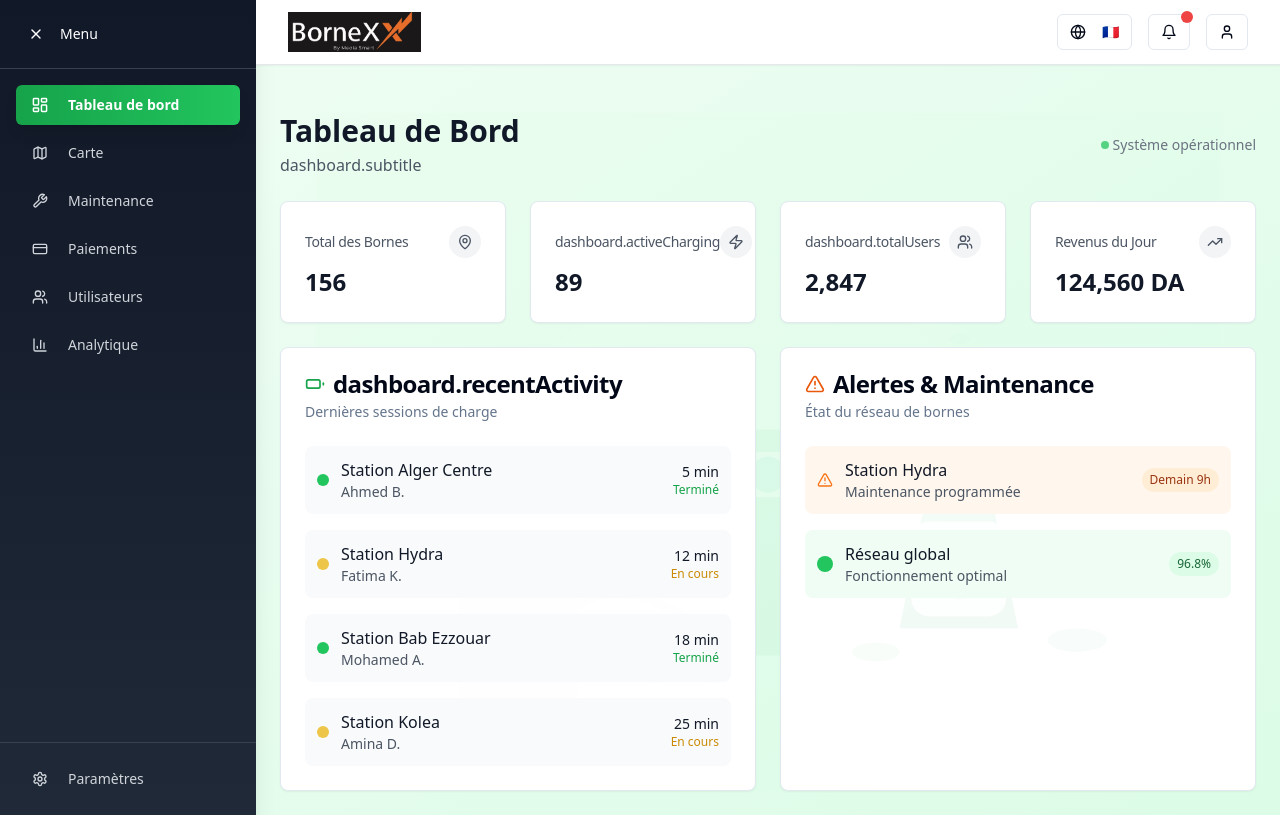
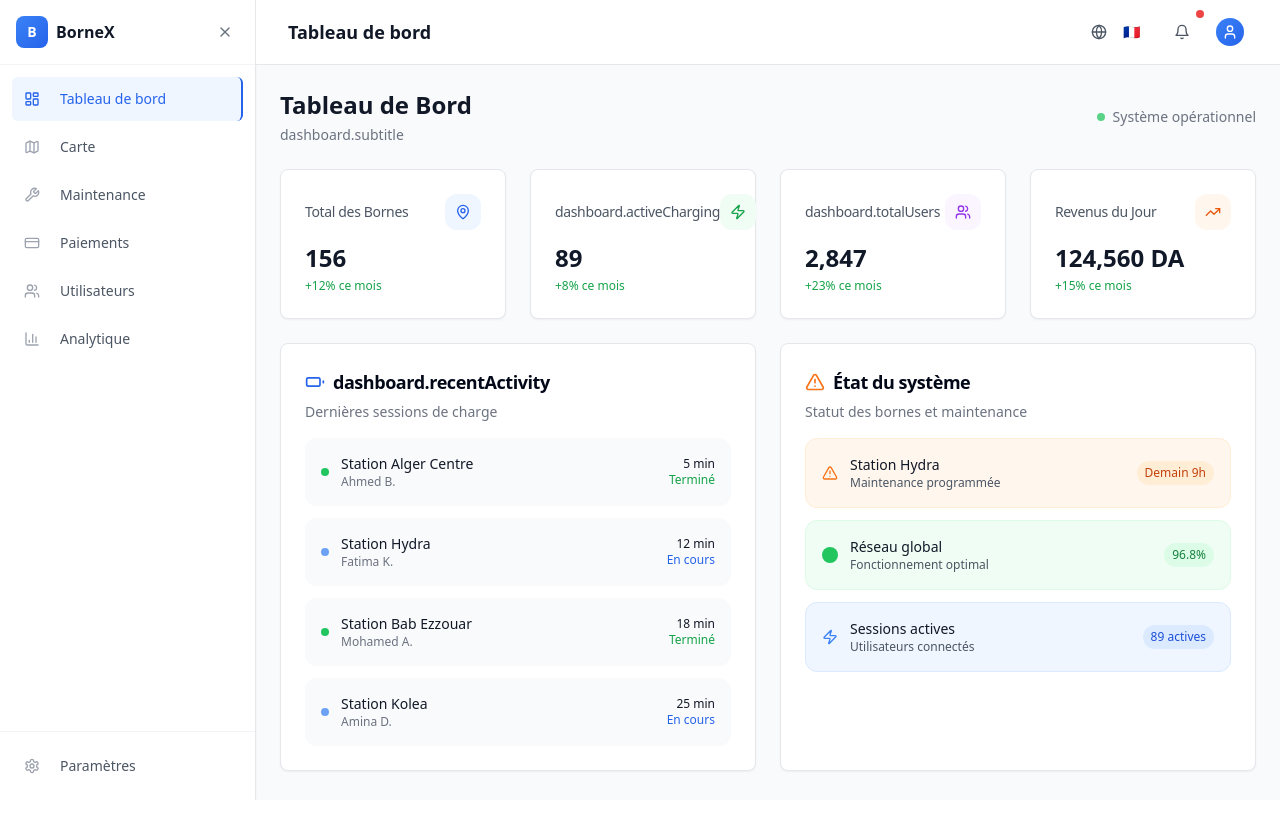
Before and after one commit to fahdfidou/bornex-constantine, a React (Vite) app: page / in a window 1280 px wide. Built offline with nearby package versions, Linux system fonts and the light colour scheme.

Commit message:
Refactor: Apply Tuya Smart design principles
Transform the application's visual design to align with the Tuya Smart aesthetic, including color schemes, typography, and component styling.

```diff
--- a/src/components/Dashboard/Dashboard.tsx
+++ b/src/components/Dashboard/Dashboard.tsx
@@ -4,7 +4,6 @@ import { useLanguage } from '../../contexts/LanguageContext';
 import StatsCard from './StatsCard';
 import { Battery, Zap, Users, TrendingUp, MapPin, AlertTriangle } from 'lucide-react';
 import { Card, CardContent, CardDescription, CardHeader, CardTitle } from '@/components/ui/card';
-import ElectricStationBackground from '../UI/ElectricStationBackground';
 
 const Dashboard = () => {
   const { t } = useLanguage();
@@ -15,28 +14,28 @@ const Dashboard = () => {
       value: '156',
       icon: MapPin,
       trend: '+12%',
-      color: 'text-green-600'
+      color: 'blue'
     },
     {
       title: t('dashboard.activeCharging'),
       value: '89',
       icon: Zap,
       trend: '+8%',
-      color: 'text-blue-600'
+      color: 'green'
     },
     {
       title: t('dashboard.totalUsers'),
       value: '2,847',
       icon: Users,
       trend: '+23%',
-      color: 'text-purple-600'
+      color: 'purple'
     },
     {
       title: t('dashboard.revenue'),
       value: '124,560 DA',
       icon: TrendingUp,
       trend: '+15%',
-      color: 'text-green-600'
+      color: 'orange'
     }
   ];
 
@@ -48,28 +47,27 @@ const Dashboard = () => {
   ];
 
   return (
-    <div className="space-y-6 relative">
-      <ElectricStationBackground variant="green" className="opacity-5" />
-
-      <div className="flex items-center justify-between relative z-10">
+    <div className="space-y-6">
+      {/* Header */}
+      <div className="flex items-center justify-between">
         <div>
-          <h1 className="text-3xl font-bold text-gray-900">{t('dashboard.title')}</h1>
-          <p className="text-gray-600 mt-1">{t('dashboard.subtitle')}</p>
+          <h1 className="text-2xl font-bold text-gray-900">{t('dashboard.title')}</h1>
+          <p className="text-gray-500 mt-1 text-sm">{t('dashboard.subtitle')}</p>
         </div>
         <div className="flex items-center space-x-2 text-sm text-gray-500">
-          <div className="flex items-center space-x-1">
+          <div className="flex items-center space-x-2">
             <div className="w-2 h-2 bg-green-500 rounded-full animate-pulse"></div>
             <span>Système opérationnel</span>
           </div>
         </div>
       </div>
 
-      {/* Stats Cards avec animation */}
-      <div className="grid grid-cols-1 md:grid-cols-2 lg:grid-cols-4 gap-6 relative z-10">
+      {/* Stats Cards */}
+      <div className="grid grid-cols-1 md:grid-cols-2 lg:grid-cols-4 gap-6">
         {stats.map((stat, index) => (
           <div
             key={stat.title}
-            className="transform transition-all duration-300 hover:scale-105 hover:shadow-lg"
+            className="transform transition-all duration-300 hover:scale-105"
             style={{ animationDelay: `${index * 100}ms` }}
           >
             <StatsCard {...stat} />
@@ -77,80 +75,93 @@ const Dashboard = () => {
         ))}
       </div>
 
-      {/* Activité récente avec fond */}
-      <div className="grid grid-cols-1 lg:grid-cols-2 gap-6 relative z-10">
-        <Card className="relative overflow-hidden">
-          <ElectricStationBackground variant="charging" className="opacity-5" />
-          <CardHeader className="relative z-10">
-            <CardTitle className="flex items-center space-x-2">
-              <Battery className="h-5 w-5 text-green-600" />
+      {/* Content Grid */}
+      <div className="grid grid-cols-1 lg:grid-cols-2 gap-6">
+        {/* Recent Activity */}
+        <Card className="shadow-sm border-gray-200">
+          <CardHeader className="pb-4">
+            <CardTitle className="flex items-center space-x-2 text-lg">
+              <Battery className="h-5 w-5 text-blue-600" />
               <span>{t('dashboard.recentActivity')}</span>
             </CardTitle>
-            <CardDescription>Dernières sessions de charge</CardDescription>
+            <CardDescription className="text-sm text-gray-500">
+              Dernières sessions de charge
+            </CardDescription>
           </CardHeader>
-          <CardContent className="relative z-10">
-            <div className="space-y-4">
+          <CardContent className="space-y-3">
             {recentActivity.map((activity) => (
-                <div key={activity.id} className="flex items-center justify-between p-3 bg-gray-50 rounded-lg transition-colors hover:bg-gray-100">
+              <div key={activity.id} className="flex items-center justify-between p-4 bg-gray-50 rounded-xl hover:bg-gray-100 transition-colors">
                 <div className="flex items-center space-x-3">
-                    <div className={`w-3 h-3 rounded-full ${
-                      activity.status === 'charging' ? 'bg-yellow-500 animate-pulse' : 'bg-green-500'
+                  <div className={`w-2 h-2 rounded-full ${
+                    activity.status === 'charging' ? 'bg-blue-500 animate-pulse' : 'bg-green-500'
                   }`}></div>
                   <div>
-                      <p className="font-medium text-gray-900">{activity.station}</p>
-                      <p className="text-sm text-gray-600">{activity.user}</p>
+                    <p className="font-medium text-gray-900 text-sm">{activity.station}</p>
+                    <p className="text-xs text-gray-500">{activity.user}</p>
                   </div>
                 </div>
                 <div className="text-right">
-                    <p className="text-sm font-medium text-gray-900">{activity.time}</p>
+                  <p className="text-xs font-medium text-gray-900">{activity.time}</p>
                   <p className={`text-xs ${
-                      activity.status === 'charging' ? 'text-yellow-600' : 'text-green-600'
+                    activity.status === 'charging' ? 'text-blue-600' : 'text-green-600'
                   }`}>
                     {activity.status === 'charging' ? 'En cours' : 'Terminé'}
                   </p>
                 </div>
               </div>
             ))}
-            </div>
           </CardContent>
         </Card>
 
-        <Card className="relative overflow-hidden">
-          <ElectricStationBackground variant="modern" className="opacity-5" />
-          <CardHeader className="relative z-10">
-            <CardTitle className="flex items-center space-x-2">
-              <AlertTriangle className="h-5 w-5 text-orange-600" />
-              <span>Alertes & Maintenance</span>
+        {/* System Status */}
+        <Card className="shadow-sm border-gray-200">
+          <CardHeader className="pb-4">
+            <CardTitle className="flex items-center space-x-2 text-lg">
+              <AlertTriangle className="h-5 w-5 text-orange-500" />
+              <span>État du système</span>
             </CardTitle>
-            <CardDescription>État du réseau de bornes</CardDescription>
+            <CardDescription className="text-sm text-gray-500">
+              Statut des bornes et maintenance
+            </CardDescription>
           </CardHeader>
-          <CardContent className="relative z-10">
-            <div className="space-y-4">
-              <div className="flex items-center justify-between p-3 bg-orange-50 rounded-lg">
+          <CardContent className="space-y-3">
+            <div className="flex items-center justify-between p-4 bg-orange-50 rounded-xl border border-orange-100">
               <div className="flex items-center space-x-3">
                 <AlertTriangle className="h-4 w-4 text-orange-500" />
                 <div>
-                    <p className="font-medium text-gray-900">Station Hydra</p>
-                    <p className="text-sm text-gray-600">Maintenance programmée</p>
+                  <p className="font-medium text-gray-900 text-sm">Station Hydra</p>
+                  <p className="text-xs text-gray-600">Maintenance programmée</p>
                 </div>
               </div>
-                <span className="text-xs bg-orange-100 text-orange-800 px-2 py-1 rounded-full">
+              <span className="text-xs bg-orange-100 text-orange-700 px-2 py-1 rounded-full font-medium">
                 Demain 9h
               </span>
             </div>
 
-              <div className="flex items-center justify-between p-3 bg-green-50 rounded-lg">
+            <div className="flex items-center justify-between p-4 bg-green-50 rounded-xl border border-green-100">
               <div className="flex items-center space-x-3">
                 <div className="w-4 h-4 bg-green-500 rounded-full"></div>
                 <div>
-                    <p className="font-medium text-gray-900">Réseau global</p>
-                    <p className="text-sm text-gray-600">Fonctionnement optimal</p>
+                  <p className="font-medium text-gray-900 text-sm">Réseau global</p>
+                  <p className="text-xs text-gray-600">Fonctionnement optimal</p>
                 </div>
               </div>
-                <span className="text-xs bg-green-100 text-green-800 px-2 py-1 rounded-full">
+              <span className="text-xs bg-green-100 text-green-700 px-2 py-1 rounded-full font-medium">
                 96.8%
               </span>
             </div>
+
+            <div className="flex items-center justify-between p-4 bg-blue-50 rounded-xl border border-blue-100">
+              <div className="flex items-center space-x-3">
+                <Zap className="h-4 w-4 text-blue-500" />
+                <div>
+                  <p className="font-medium text-gray-900 text-sm">Sessions actives</p>
+                  <p className="text-xs text-gray-600">Utilisateurs connectés</p>
+                </div>
+              </div>
+              <span className="text-xs bg-blue-100 text-blue-700 px-2 py-1 rounded-full font-medium">
+                89 actives
+              </span>
             </div>
           </CardContent>
         </Card>
--- a/src/components/Dashboard/StatsCard.tsx
+++ b/src/components/Dashboard/StatsCard.tsx
@@ -7,7 +7,7 @@ interface StatsCardProps {
   title: string;
   value: string | number;
   icon: LucideIcon;
-  change?: string;
+  trend?: string;
   changeType?: 'positive' | 'negative' | 'neutral';
   color?: string;
 }
@@ -16,9 +16,9 @@ const StatsCard: React.FC<StatsCardProps> = ({
   title,
   value,
   icon: Icon,
-  change,
-  changeType = 'neutral',
-  color = 'orange'
+  trend,
+  changeType = 'positive',
+  color = 'blue'
 }) => {
   const getChangeColor = () => {
     switch (changeType) {
@@ -30,29 +30,30 @@ const StatsCard: React.FC<StatsCardProps> = ({
 
   const getIconColor = () => {
     switch (color) {
-      case 'orange': return 'text-orange-600 bg-orange-100';
-      case 'green': return 'text-green-600 bg-green-100';
-      case 'blue': return 'text-blue-600 bg-blue-100';
-      case 'red': return 'text-red-600 bg-red-100';
-      default: return 'text-gray-600 bg-gray-100';
+      case 'orange': return 'text-orange-600 bg-orange-50';
+      case 'green': return 'text-green-600 bg-green-50';
+      case 'blue': return 'text-blue-600 bg-blue-50';
+      case 'purple': return 'text-purple-600 bg-purple-50';
+      case 'red': return 'text-red-600 bg-red-50';
+      default: return 'text-gray-600 bg-gray-50';
     }
   };
 
   return (
-    <Card className="hover:shadow-lg transition-shadow duration-200">
-      <CardHeader className="flex flex-row items-center justify-between space-y-0 pb-2">
+    <Card className="hover:shadow-md transition-all duration-200 border-gray-200 shadow-sm">
+      <CardHeader className="flex flex-row items-center justify-between space-y-0 pb-3">
         <CardTitle className="text-sm font-medium text-gray-600">
           {title}
         </CardTitle>
-        <div className={`p-2 rounded-full ${getIconColor()}`}>
+        <div className={`p-2.5 rounded-xl ${getIconColor()}`}>
           <Icon className="h-4 w-4" />
         </div>
       </CardHeader>
-      <CardContent>
-        <div className="text-2xl font-bold text-gray-900">{value}</div>
-        {change && (
-          <p className={`text-xs ${getChangeColor()} mt-1`}>
-            {change}
+      <CardContent className="pt-0">
+        <div className="text-2xl font-bold text-gray-900 mb-1">{value}</div>
+        {trend && (
+          <p className={`text-xs font-medium ${getChangeColor()}`}>
+            {trend} ce mois
           </p>
         )}
       </CardContent>
--- a/src/components/Layout/Header.tsx
+++ b/src/components/Layout/Header.tsx
@@ -20,63 +20,61 @@ const Header = () => {
   ];
 
   return (
-    <header className="bg-white shadow-sm border-b border-gray-200 sticky top-0 z-50">
-      <div className="max-w-7xl mx-auto px-4 sm:px-6 lg:px-8">
+    <header className="bg-white border-b border-gray-200 sticky top-0 z-50">
+      <div className="max-w-7xl mx-auto px-6 lg:px-8">
         <div className="flex justify-between items-center h-16">
-          {/* Logo */}
+          {/* Search or Title */}
           <div className="flex items-center space-x-4">
-            <img
-              src="/lovable-uploads/c6bb4150-0cf9-4923-99b8-20a6efa3e714.png"
-              alt="BorneX Logo"
-              className="h-10 w-auto"
-            />
+            <h1 className="text-lg font-semibold text-gray-900">Tableau de bord</h1>
           </div>
 
           {/* Actions */}
-          <div className="flex items-center space-x-4">
+          <div className="flex items-center space-x-3">
             {/* Language Selector */}
             <DropdownMenu>
               <DropdownMenuTrigger asChild>
-                <Button variant="outline" size="sm" className="flex items-center space-x-2">
-                  <Globe className="h-4 w-4" />
+                <Button variant="ghost" size="sm" className="h-9 px-3 text-gray-600 hover:text-gray-900 hover:bg-gray-50">
+                  <Globe className="h-4 w-4 mr-2" />
                   <span className="text-sm">
                     {languages.find(lang => lang.code === language)?.flag}
                   </span>
                 </Button>
               </DropdownMenuTrigger>
-              <DropdownMenuContent align="end">
+              <DropdownMenuContent align="end" className="w-40">
                 {languages.map((lang) => (
                   <DropdownMenuItem
                     key={lang.code}
                     onClick={() => setLanguage(lang.code as any)}
                     className={`flex items-center space-x-2 ${
-                      language === lang.code ? 'bg-green-50 text-green-600' : ''
+                      language === lang.code ? 'bg-blue-50 text-blue-600' : ''
                     }`}
                   >
                     <span>{lang.flag}</span>
-                    <span>{lang.name}</span>
+                    <span className="text-sm">{lang.name}</span>
                   </DropdownMenuItem>
                 ))}
               </DropdownMenuContent>
             </DropdownMenu>
 
             {/* Notifications */}
-            <Button variant="outline" size="sm" className="relative">
+            <Button variant="ghost" size="sm" className="h-9 w-9 p-0 text-gray-600 hover:text-gray-900 hover:bg-gray-50 relative">
               <Bell className="h-4 w-4" />
-              <span className="absolute -top-1 -right-1 h-3 w-3 bg-red-500 rounded-full text-xs"></span>
+              <span className="absolute -top-1 -right-1 h-2 w-2 bg-red-500 rounded-full"></span>
             </Button>
 
             {/* User Menu */}
             <DropdownMenu>
               <DropdownMenuTrigger asChild>
-                <Button variant="outline" size="sm">
-                  <User className="h-4 w-4" />
+                <Button variant="ghost" size="sm" className="h-9 w-9 p-0 text-gray-600 hover:text-gray-900 hover:bg-gray-50">
+                  <div className="h-7 w-7 bg-gradient-to-br from-blue-500 to-blue-600 rounded-full flex items-center justify-center">
+                    <User className="h-4 w-4 text-white" />
+                  </div>
                 </Button>
               </DropdownMenuTrigger>
-              <DropdownMenuContent align="end">
-                <DropdownMenuItem>Profile</DropdownMenuItem>
-                <DropdownMenuItem>Settings</DropdownMenuItem>
-                <DropdownMenuItem>Logout</DropdownMenuItem>
+              <DropdownMenuContent align="end" className="w-40">
+                <DropdownMenuItem className="text-sm">Profile</DropdownMenuItem>
+                <DropdownMenuItem className="text-sm">Settings</DropdownMenuItem>
+                <DropdownMenuItem className="text-sm">Logout</DropdownMenuItem>
               </DropdownMenuContent>
             </DropdownMenu>
           </div>
--- a/src/components/Layout/Sidebar.tsx
+++ b/src/components/Layout/Sidebar.tsx
@@ -34,30 +34,33 @@ const Sidebar: React.FC<SidebarProps> = ({ activeTab, setActiveTab }) => {
   ];
 
   return (
-    <div className={`bg-gradient-to-b from-gray-900 to-gray-800 text-white transition-all duration-500 ease-in-out ${
+    <div className={`bg-white border-r border-gray-200 transition-all duration-300 ease-in-out ${
       isCollapsed ? 'w-16' : 'w-64'
-    } min-h-screen flex flex-col shadow-xl`}>
-      {/* Toggle Button */}
-      <div className="p-4 border-b border-gray-700">
-        <Button
-          variant="ghost"
-          size="sm"
-          onClick={() => setIsCollapsed(!isCollapsed)}
-          className="text-white hover:bg-gray-700 w-full justify-start transition-all duration-300 hover:scale-105"
-        >
-          <div className="transition-transform duration-300">
-            {isCollapsed ? <Menu className="h-5 w-5" /> : <X className="h-5 w-5" />}
-          </div>
+    } min-h-screen flex flex-col shadow-sm`}>
+      {/* Header */}
+      <div className="p-4 border-b border-gray-100">
+        <div className="flex items-center justify-between">
           {!isCollapsed && (
-            <span className="ml-2 transition-opacity duration-300">
-              {language === 'ar' ? 'القائمة' : language === 'fr' ? 'Menu' : 'Menu'}
-            </span>
+            <div className="flex items-center space-x-2">
+              <div className="w-8 h-8 bg-gradient-to-br from-blue-500 to-blue-600 rounded-lg flex items-center justify-center">
+                <span className="text-white font-bold text-sm">B</span>
+              </div>
+              <span className="font-semibold text-gray-900">BorneX</span>
+            </div>
           )}
-        </Button>
+          <Button
+            variant="ghost"
+            size="sm"
+            onClick={() => setIsCollapsed(!isCollapsed)}
+            className="text-gray-500 hover:text-gray-700 hover:bg-gray-50 p-1.5 h-auto"
+          >
+            {isCollapsed ? <Menu className="h-4 w-4" /> : <X className="h-4 w-4" />}
+          </Button>
+        </div>
       </div>
 
-      {/* Menu Items */}
-      <nav className="flex-1 p-4 space-y-2">
+      {/* Navigation */}
+      <nav className="flex-1 p-3 space-y-1">
         {menuItems.map((item, index) => {
           const Icon = item.icon;
           return (
@@ -65,22 +68,20 @@ const Sidebar: React.FC<SidebarProps> = ({ activeTab, setActiveTab }) => {
               key={item.id}
               variant="ghost"
               onClick={() => setActiveTab(item.id)}
-              className={`w-full justify-start text-left transition-all duration-300 transform hover:translate-x-1 animate-[slideIn_0.5s_ease-out_forwards] ${
+              className={`w-full justify-start text-left h-11 px-3 transition-all duration-200 hover:bg-blue-50 ${
                 activeTab === item.id
-                  ? 'bg-gradient-to-r from-green-600 to-green-500 text-white hover:from-green-700 hover:to-green-600 shadow-lg scale-105'
-                  : 'text-gray-300 hover:bg-gray-800 hover:text-white hover:shadow-md'
+                  ? 'bg-blue-50 text-blue-600 border-r-2 border-blue-600 font-medium'
+                  : 'text-gray-600 hover:text-gray-900'
               }`}
               style={{
                 animationDelay: `${index * 50}ms`
               }}
             >
-              <Icon className={`h-5 w-5 transition-transform duration-300 ${
-                activeTab === item.id ? 'scale-110' : ''
+              <Icon className={`h-5 w-5 transition-colors duration-200 ${
+                activeTab === item.id ? 'text-blue-600' : 'text-gray-400'
               }`} />
               {!isCollapsed && (
-                <span className={`ml-3 transition-all duration-300 ${
-                  activeTab === item.id ? 'font-semibold' : ''
-                }`}>
+                <span className="ml-3 text-sm">
                   {item.label}
                 </span>
               )}
@@ -90,23 +91,21 @@ const Sidebar: React.FC<SidebarProps> = ({ activeTab, setActiveTab }) => {
       </nav>
 
       {/* Settings */}
-      <div className="p-4 border-t border-gray-700">
+      <div className="p-3 border-t border-gray-100">
         <Button
           variant="ghost"
           onClick={() => setActiveTab('settings')}
-          className={`w-full justify-start transition-all duration-300 transform hover:translate-x-1 ${
+          className={`w-full justify-start h-11 px-3 transition-all duration-200 hover:bg-blue-50 ${
             activeTab === 'settings'
-              ? 'bg-gradient-to-r from-green-600 to-green-500 text-white hover:from-green-700 hover:to-green-600 shadow-lg scale-105'
-              : 'text-gray-300 hover:bg-gray-800 hover:text-white hover:shadow-md'
+              ? 'bg-blue-50 text-blue-600 border-r-2 border-blue-600 font-medium'
+              : 'text-gray-600 hover:text-gray-900'
           }`}
         >
-          <Settings className={`h-5 w-5 transition-transform duration-300 ${
-            activeTab === 'settings' ? 'scale-110 rotate-90' : ''
+          <Settings className={`h-5 w-5 transition-colors duration-200 ${
+            activeTab === 'settings' ? 'text-blue-600' : 'text-gray-400'
           }`} />
           {!isCollapsed && (
-            <span className={`ml-3 transition-all duration-300 ${
-              activeTab === 'settings' ? 'font-semibold' : ''
-            }`}>
+            <span className="ml-3 text-sm">
               {t('common.settings')}
             </span>
           )}
--- a/src/pages/Index.tsx
+++ b/src/pages/Index.tsx
@@ -48,7 +48,7 @@ const Index = () => {
 
   return (
     <LanguageProvider>
-      <div className="min-h-screen bg-gradient-to-br from-green-50 to-green-100 flex w-full">
+      <div className="min-h-screen bg-gray-50 flex w-full">
         <Sidebar activeTab={activeTab} setActiveTab={handleTabChange} />
         <div className="flex-1 flex flex-col">
           <Header />
```
Lines whose indentation alone changed are shown as unchanged.
